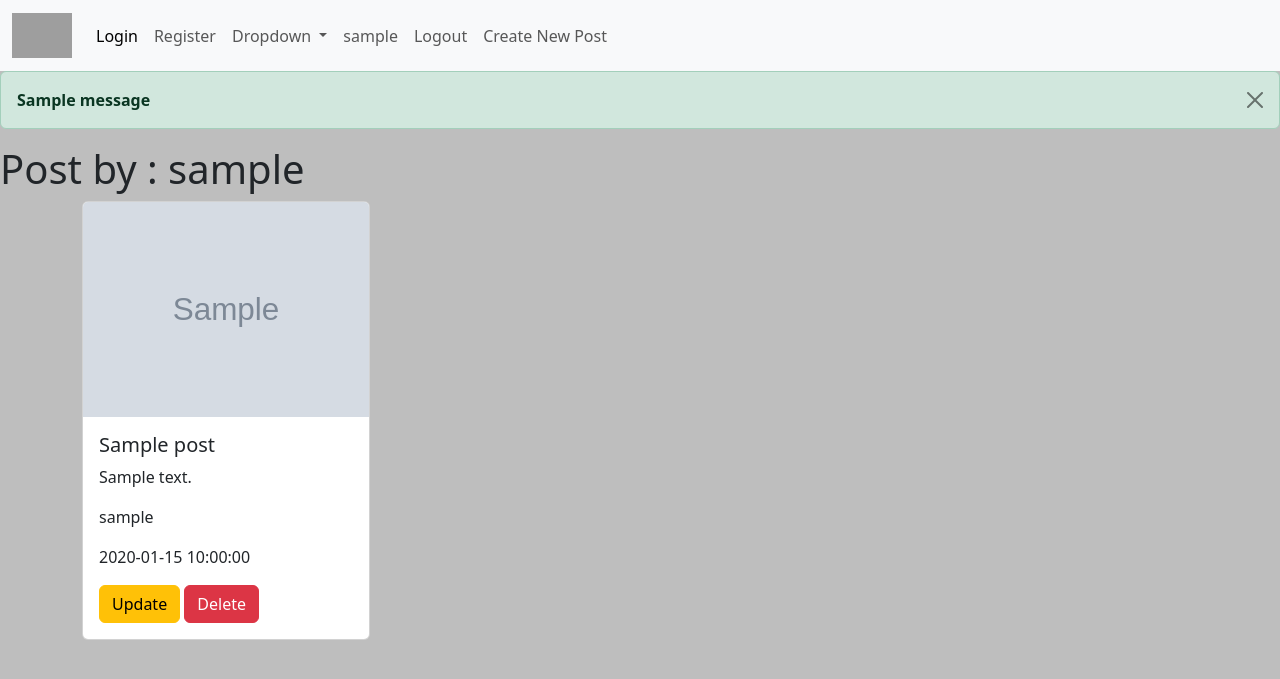
After one commit to Brandt-C/Clutch-120-wk5-day1, a Flask app: page /post/1 in a window 1280 px wide. The commit adds this page. Shown: the top 679 px of the page. Run offline with Flask 3, Linux system fonts and the light colour scheme; a user stored in the database is signed in; tables that the repository leaves empty hold one stand-in row (values such as "Sample post"); grey boxes marked "Sample" are stand-in pictures; one stand-in notice (Sample message) is shown; grey boxes are pictures that could not be loaded.

Commit message:
end day4

```diff
--- a/app/ig/forms.py
+++ b/app/ig/forms.py
@@ -7,3 +7,9 @@ class CreatePostForm(FlaskForm):
     body = StringField('Body of Post')
     img_url = StringField('Image URL')
     submit = SubmitField()
+
+class UpdatePostForm(FlaskForm):
+    title = StringField('Title', validators=[DataRequired()])
+    body = StringField('Body of Post')
+    img_url = StringField('Image URL')
+    submit = SubmitField()
--- a/app/ig/ig_templates/feed.html
+++ b/app/ig/ig_templates/feed.html
@@ -9,13 +9,12 @@
 
     {% for p in posts %}
     <div class="card" style="width: 18rem;">
-        <img src="{{p.img_url}}" class="card-img-top" alt="{{p.title}}">
+        <a href="{{url_for('ig.ind_post', post_id=p.id)}}"><img src="{{p.img_url}}" class="card-img-top" alt="{{p.title}}"></a>
         <div class="card-body">
           <h5 class="card-title">{{p.title}}</h5>
           <p class="card-text">{{p.body}}</p>
           <p class="card-text">{{p.author.username}}</p>
           <p class="card-text">{{p.date_created}}</p>
-          <a href="#" class="btn btn-primary">Go somewhere</a>
         </div>
       </div>
     {% endfor %}
--- /dev/null
+++ b/app/ig/ig_templates/post.html
@@ -0,0 +1,51 @@
+{% extends 'base.html' %}
+
+
+
+{% block content %}
+<h1>Post by : {{p.author.username}}</h1>
+
+<div class="container">
+
+    <div class="card" style="width: 18rem;">
+        <img src="{{p.img_url}}" class="card-img-top" alt="{{p.title}}">
+        <div class="card-body">
+            <h5 class="card-title">{{p.title}}</h5>
+            <p class="card-text">{{p.body}}</p>
+            <p class="card-text">{{p.author.username}}</p>
+            <p class="card-text">{{p.date_created}}</p>
+
+            {% if p.user_id == current_user.id %}
+            <a href="/post/update/{{p.id}}" class="btn btn-warning">Update</a>
+            <!-- Button trigger modal -->
+            <button type="button" class="btn btn-danger" data-bs-toggle="modal" data-bs-target="#exampleModal">
+                Delete
+            </button>
+
+            <!-- Modal -->
+            <div class="modal fade" id="exampleModal" tabindex="-1" aria-labelledby="exampleModalLabel"
+                aria-hidden="true">
+                <div class="modal-dialog">
+                    <div class="modal-content">
+                        <div class="modal-header">
+                            <h1 class="modal-title fs-5" id="exampleModalLabel">Delete, are you sure?</h1>
+                            <button type="button" class="btn-close" data-bs-dismiss="modal" aria-label="Close"></button>
+                        </div>
+                        <div class="modal-body">
+                            This action cannot be undone. . .
+                        </div>
+                        <div class="modal-footer">
+                            <button type="button" class="btn btn-secondary" data-bs-dismiss="modal">Close</button>
+                            <a href="{{url_for('ig.delete_post', post_id=p.id)}}" class="btn btn-danger">delete. . .
+                                FOREVER</a>
+                        </div>
+                    </div>
+                </div>
+            </div>
+
+            {% endif %}
+        </div>
+    </div>
+
+</div>
+{% endblock %}
--- a/app/ig/routes.py
+++ b/app/ig/routes.py
@@ -1,7 +1,7 @@
-from flask import Blueprint, render_template, request, redirect, url_for
+from flask import Blueprint, render_template, request, redirect, url_for, flash
 from flask_login import current_user, login_required
 
-from .forms import CreatePostForm
+from .forms import CreatePostForm, UpdatePostForm
 from ..models import Post
 
 ig = Blueprint('ig', __name__, template_folder='ig_templates' )
@@ -19,14 +19,62 @@ def create_post():
 
             new = Post(title, body, img_url, current_user.id)
             new.save_post()
-            return redirect(url_for('land'))
+            return redirect(url_for('ig.feed'))
     return render_template('create_post.html', form=form)
 
 @ig.route('/feed', methods=['GET'])
 @login_required
 def feed():
     # posts = Post.query.all()
-    posts = Post.query.order_by(Post.date_created.desc()).all()
+    # posts = Post.query.order_by(Post.date_created.desc()).all()
+    posts = Post.query.order_by(Post.date_created).all()[::-1]
     print(posts)
 
     return render_template('feed.html', posts=posts)
+
+@ig.route('/post/<int:post_id>')
+@login_required
+def ind_post(post_id):
+    post = Post.query.get(post_id)
+    if post:
+        return render_template('post.html', p = post)
+    else:
+        print('That post doesn\'t exist!')
+    return redirect(url_for('ig.feed'))
+
+
+@ig.route('/post/update/<int:post_id>', methods=['GET', 'POST'])
+@login_required
+def update_post(post_id):
+    post = Post.query.get(post_id)
+    if post.user_id != current_user.id:
+        flash('This is not your post to modify!', 'danger')
+        return redirect(url_for('ig.feed'))
+    form = UpdatePostForm()
+    if request.method == 'POST':
+        if form.validate():
+            title = form.title.data
+            body = form.body.data
+            img_url = form.img_url.data
+            print(title, body, img_url)
+
+            post.title = title
+            post.body = body
+            post.img_url = img_url
+            post.save_changes()
+            flash('post updated', 'secondary')
+            return redirect(url_for('ig.ind_post', post_id=post.id))
+
+    return render_template('update_post.html', form=form, post=post)
+
+
+@ig.route('/post/delete/<int:post_id>')
+@login_required
+def delete_post(post_id):
+    post = Post.query.get(post_id)
+    if post.user_id == current_user.id:
+        post.delete_post()
+        flash('post is gone forever!', 'warning')
+    else:
+        flash("Can't delete what's not yours!", 'danger')
+    return redirect(url_for('ig.feed'))
--- a/app/templates/base.html
+++ b/app/templates/base.html
@@ -20,6 +20,19 @@
 
     {% include 'nav.html' %}
 
+    {% with messages = get_flashed_messages(with_categories=true) %}
+    {% if messages %}
+    {% for c, m in messages %}
+
+    <div class="alert alert-{{c}} alert-dismissible fade show" role="alert">
+        <strong>{{m}}</strong>
+        <button type="button" class="btn-close" data-bs-dismiss="alert" aria-label="Close"></button>
+    </div>
+
+    {% endfor %}
+    {% endif %}
+    {% endwith %}
+
     {% block content %}
 
     {% endblock %}
--- a/app/templates/nav.html
+++ b/app/templates/nav.html
@@ -34,6 +34,10 @@
         <li class="nav-item">
           <a class="nav-link" href="{{url_for('auth.logout')}}">Logout</a>
         </li>
+        <li class="nav-item">
+          <a class="nav-link" href="{{url_for('ig.create_post')}}">Create New Post</a>
+        </li>
+
         {% endif %}
       </ul>
     </div>
```
Also changed, not shown: app/auth/routes.py (+7 -6 lines), app/ig/ig_templates/update_post.html (added, +20 -0 lines), app/models.py (+7 -0 lines). Lines whose indentation alone changed are shown as unchanged.
